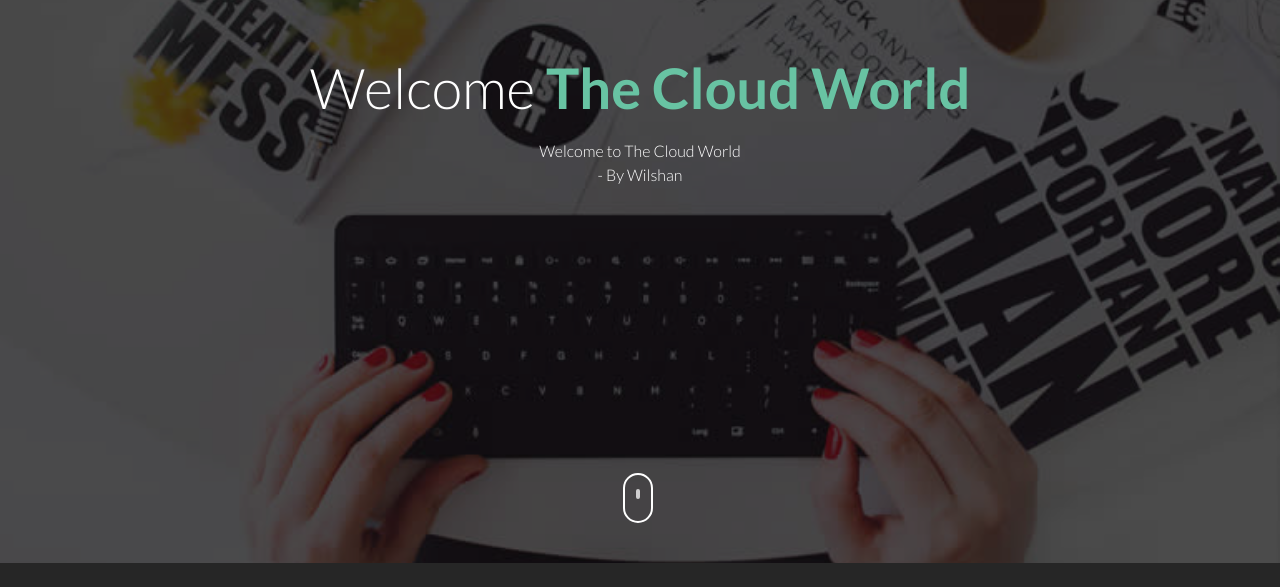
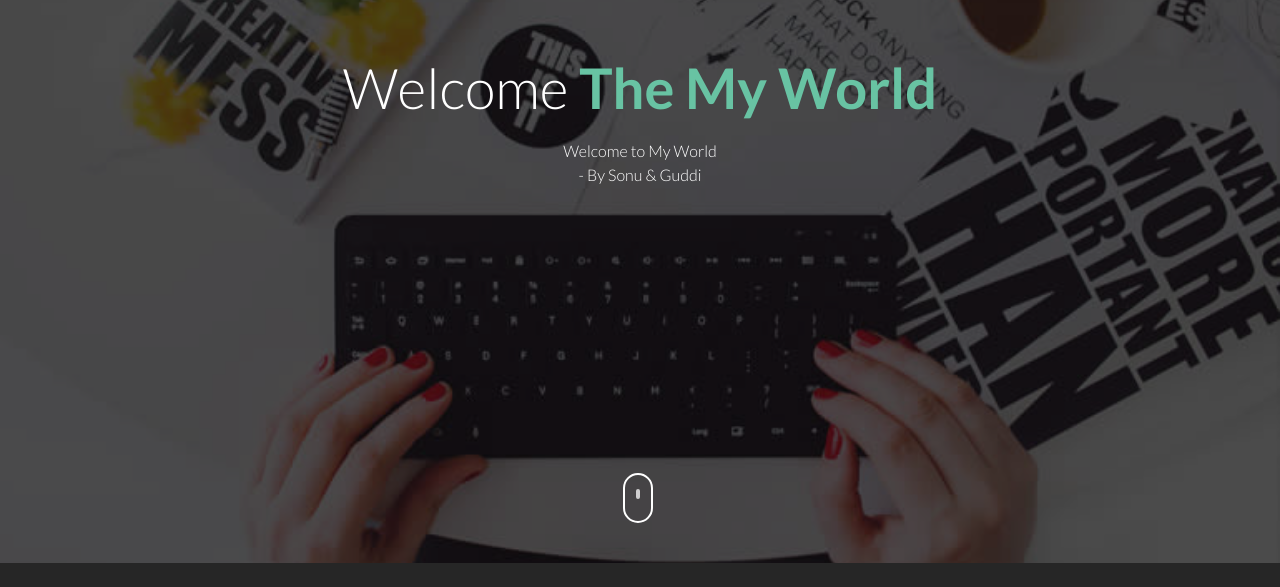
Before and after one commit to Sonu0803/aws_s3_cici_pipeline, a plain HTML site: page index.html in a window 1280 px wide. Shown: the part 237-824 px from the top of the page. Drawn offline with Linux system fonts and the light colour scheme.

Commit message:
Update index.html

```diff
--- a/index.html
+++ b/index.html
@@ -39,8 +39,8 @@
 				<div class="col-md-12 text-center st-header-content">
 					<div class="logo"><a href=""><img src="images/logo.png" alt=""></a></div>
 					<div class="st-header-title">
-						<h2>Welcome <span>The Cloud World</span></h2>
-						<p>Welcome to The Cloud World <br /> - By Wilshan </p>
+						<h2>Welcome <span>The My World</span></h2>
+						<p>Welcome to My World <br /> - By Sonu & Guddi </p>
 					</div>
 				</div>
 			</div>
```
